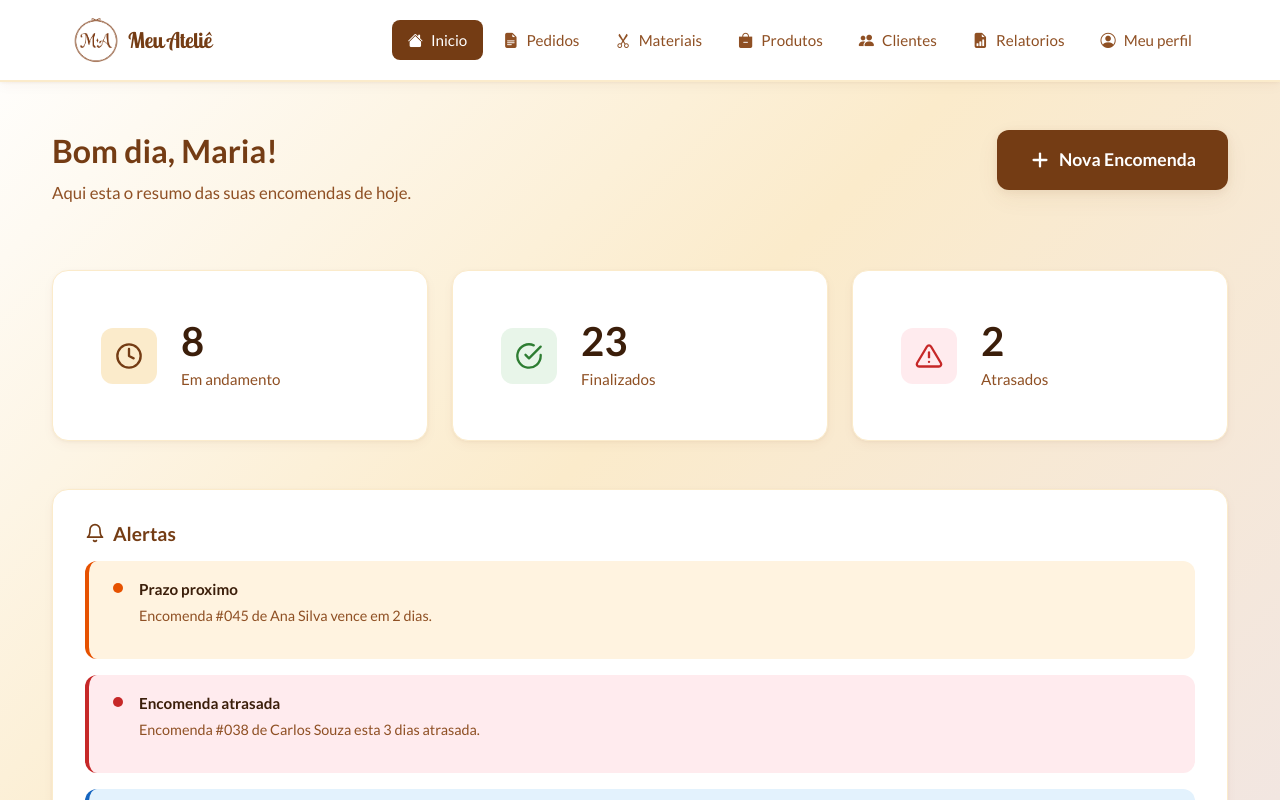
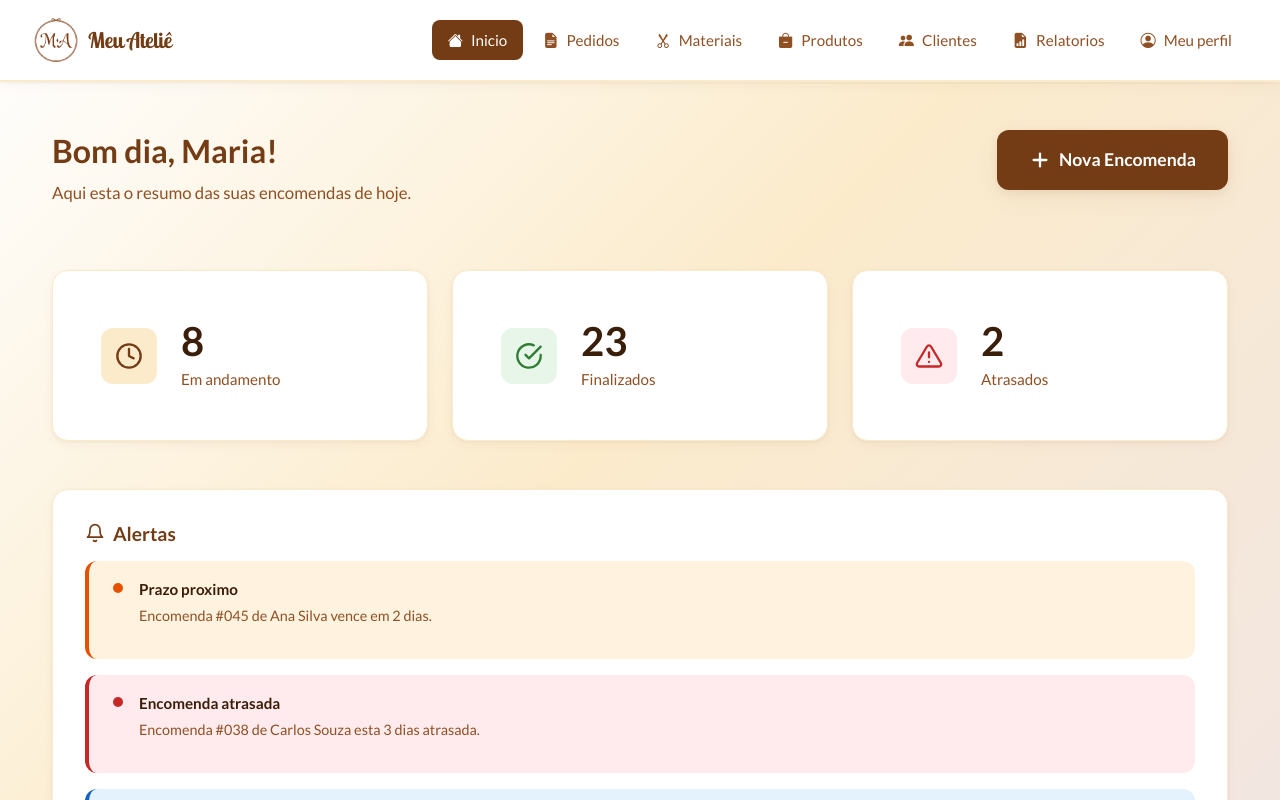
Before and after one commit to ClaraJoaquim/meu-atelie-front, an Angular app: page /home in a window 1280 px wide. Shown: the top 800 px of the page. Built offline with nearby package versions, Linux system fonts and the light colour scheme.

Commit message:
style: corrigir largura dos cards

```diff
--- a/src/styles.css
+++ b/src/styles.css
@@ -191,7 +191,7 @@ button[disabled] {
 }
 
 .header-inner {
-  max-width: 1200px;
+  max-width: 1400px;
   margin: 0 auto;
   padding: var(--space-md) var(--space-xl);
   display: flex;
@@ -345,10 +345,6 @@ button[disabled] {
 /* ============================================
    CONTEUDO PRINCIPAL & CONTAINERS
    ============================================ */
-.main {
-  padding: var(--space-xl) var(--space-md);
-  min-height: calc(100vh - 200px);
-}
 
 .container {
   max-width: 1200px;
@@ -631,6 +627,7 @@ button[disabled] {
   min-height: 56px;
   text-align: center;
   align-self: flex-start;
+  display: inline-flex;
 }
 
 .btn-nova-encomenda:hover {
```
